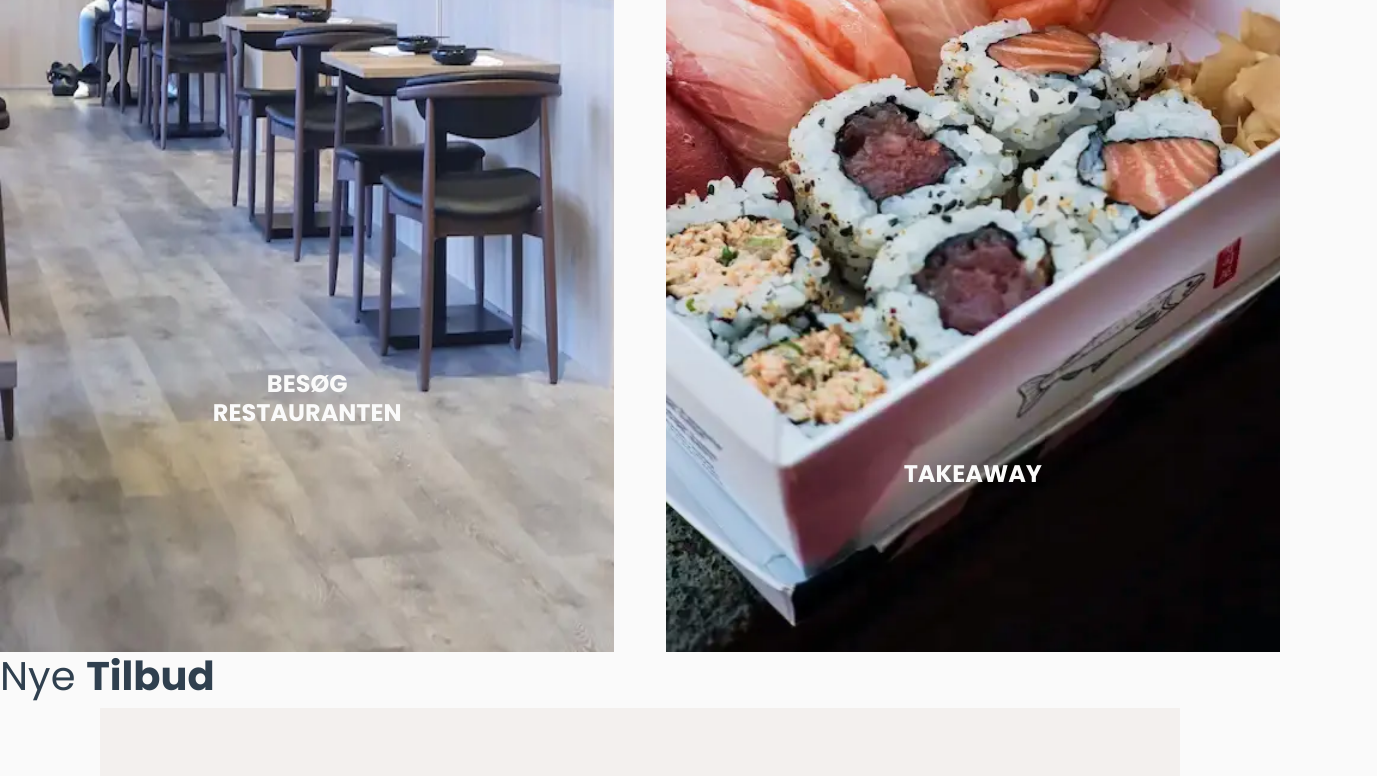
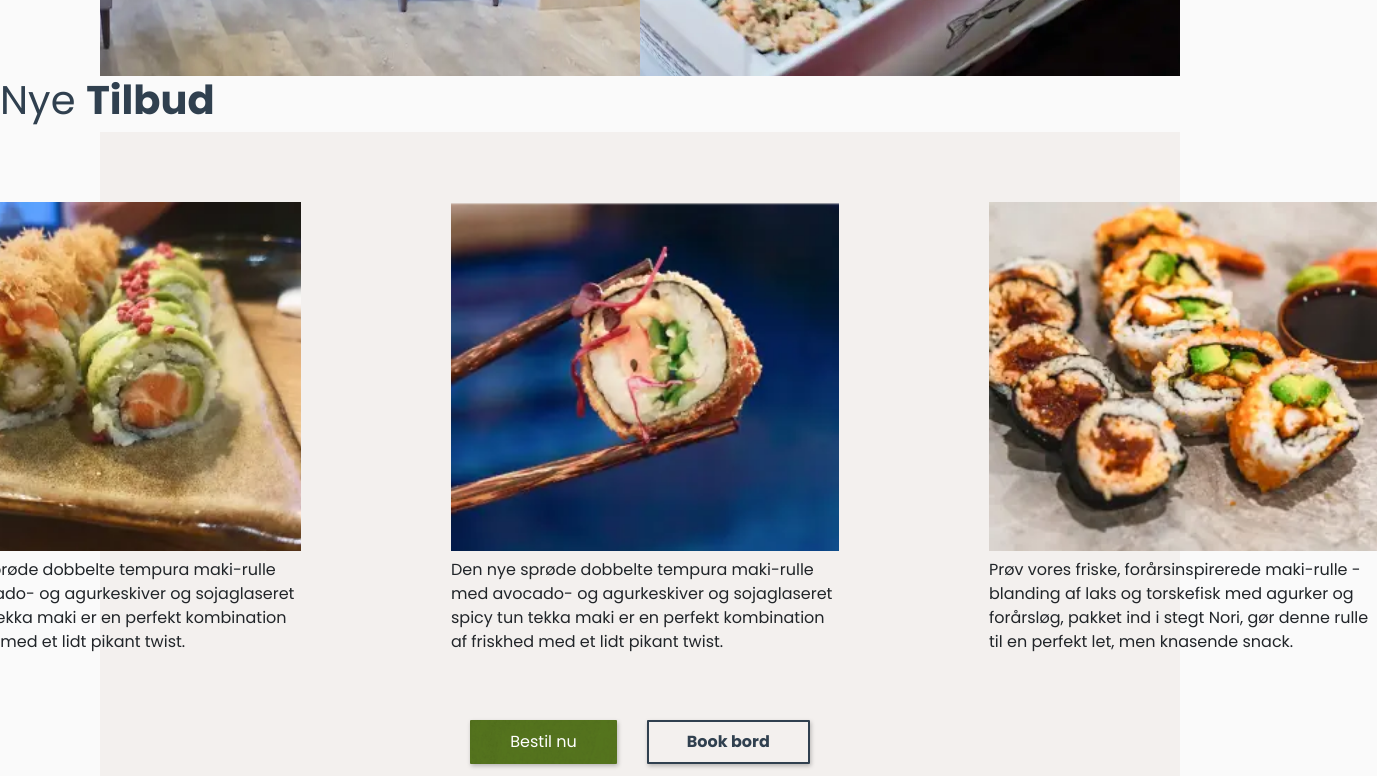
Before and after one commit to sandra-krejcir/nishiki_sushi_copy, a React (Vite) app in the folder nishiki_sushi/: page / in a window 1280 px wide. Shown: the part 740-1516 px from the top of the page, 1377 px wide, since content can reach past the window. Built offline with nearby package versions, Linux system fonts and the light colour scheme.

Commit message:
landing img responsivness

```diff
--- a/nishiki_sushi/src/sass/layout/_newoffers.scss
+++ b/nishiki_sushi/src/sass/layout/_newoffers.scss
@@ -103,10 +103,37 @@
 }
 
 @media only screen and (min-width: 1099px) {
+  .thumbnail_images {
+    display: flex;
+    flex-direction: row;
+    margin-left: margins.$marginHorisontalDesktop;
+    margin-right: margins.$marginHorisontalDesktop;
+    justify-content: space-between;
+  }
+
+  .thumbnail_img {
+    display: flex;
+    flex-direction: column;
+    width: 44vw;
+    height: 55vw;
+  }
+
+  .restaurant_thumbnail {
+    background-image: url("../img/landingimg1.webp");
+    background-position: center left;
+    background-size: 50vw 91vw;
+  }
+
+  .takeaway_thumbnail {
+    background-image: url("../img/landingimg2.webp");
+    background-position: center;
+    background-size: 50vw 80vw;
+  }
+
   .offers_container {
     display: flex;
     flex-direction: row;
-    column-gap: 100px;
+    column-gap: 150px;
   }
 
   .disappearing_offer {
@@ -148,4 +175,9 @@
     margin-left: margins.$marginHorisontalDesktop;
     margin-right: margins.$marginHorisontalDesktop;
   }
+
+  .newOffers_buttons {
+    flex-direction: row;
+    column-gap: 30px;
+  }
 }
```
